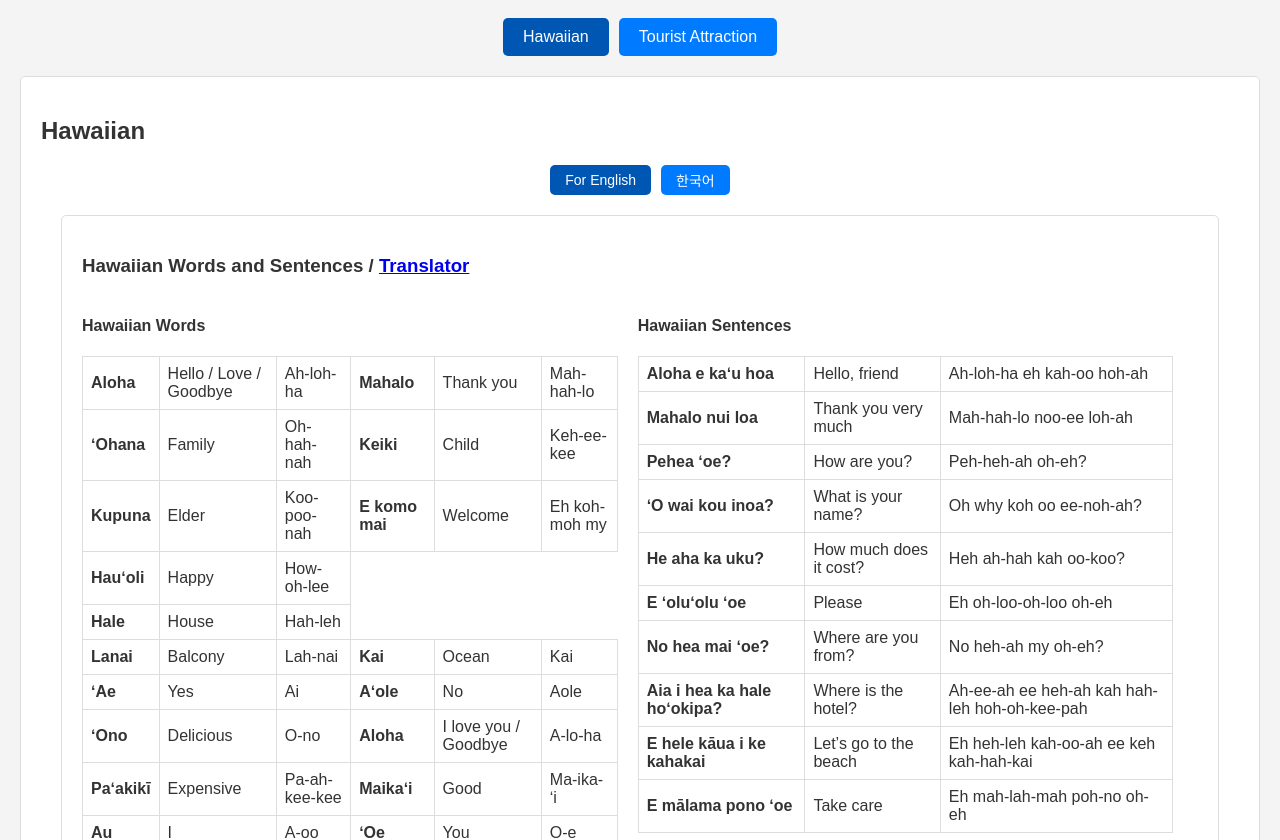
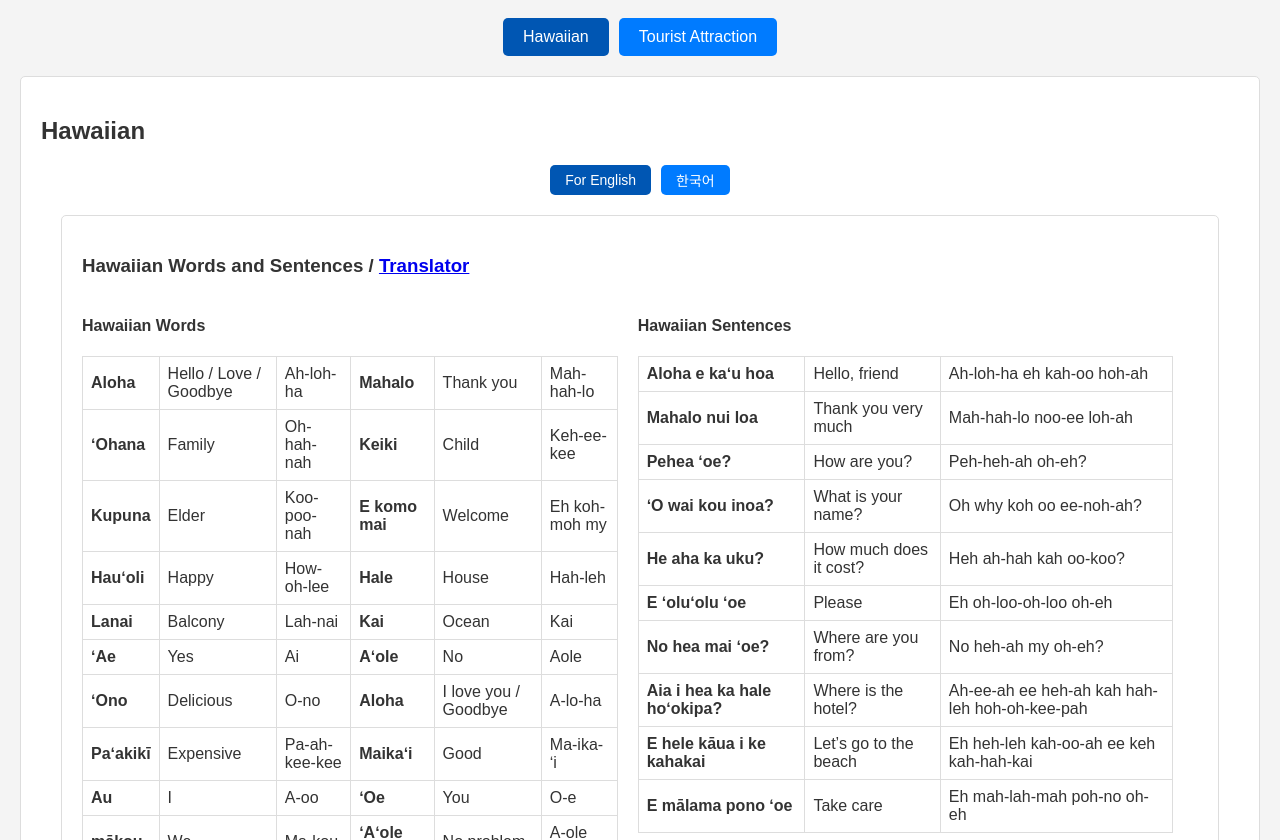
Before and after one commit to applejunny/EveryAloha, a plain HTML site: page index.html in a window 1280 px wide. Shown: the part 260-1100 px from the top of the page. Drawn offline with Linux system fonts and the light colour scheme.

Commit message:
Update index.html

```diff
--- a/index.html
+++ b/index.html
@@ -47,7 +47,7 @@
                                 <td><strong>E komo mai</strong></td><td>Welcome</td><td>Eh koh-moh my</td>
                             </tr>
                             <tr>
-                                <td><strong>Hauʻoli</strong></td><td>Happy</td><td>How-oh-lee</td>                            <tr>
+                                <td><strong>Hauʻoli</strong></td><td>Happy</td><td>How-oh-lee</td>
                                 <td><strong>Hale</strong></td><td>House</td><td>Hah-leh</td>
                             </tr>
                             <tr>
```
